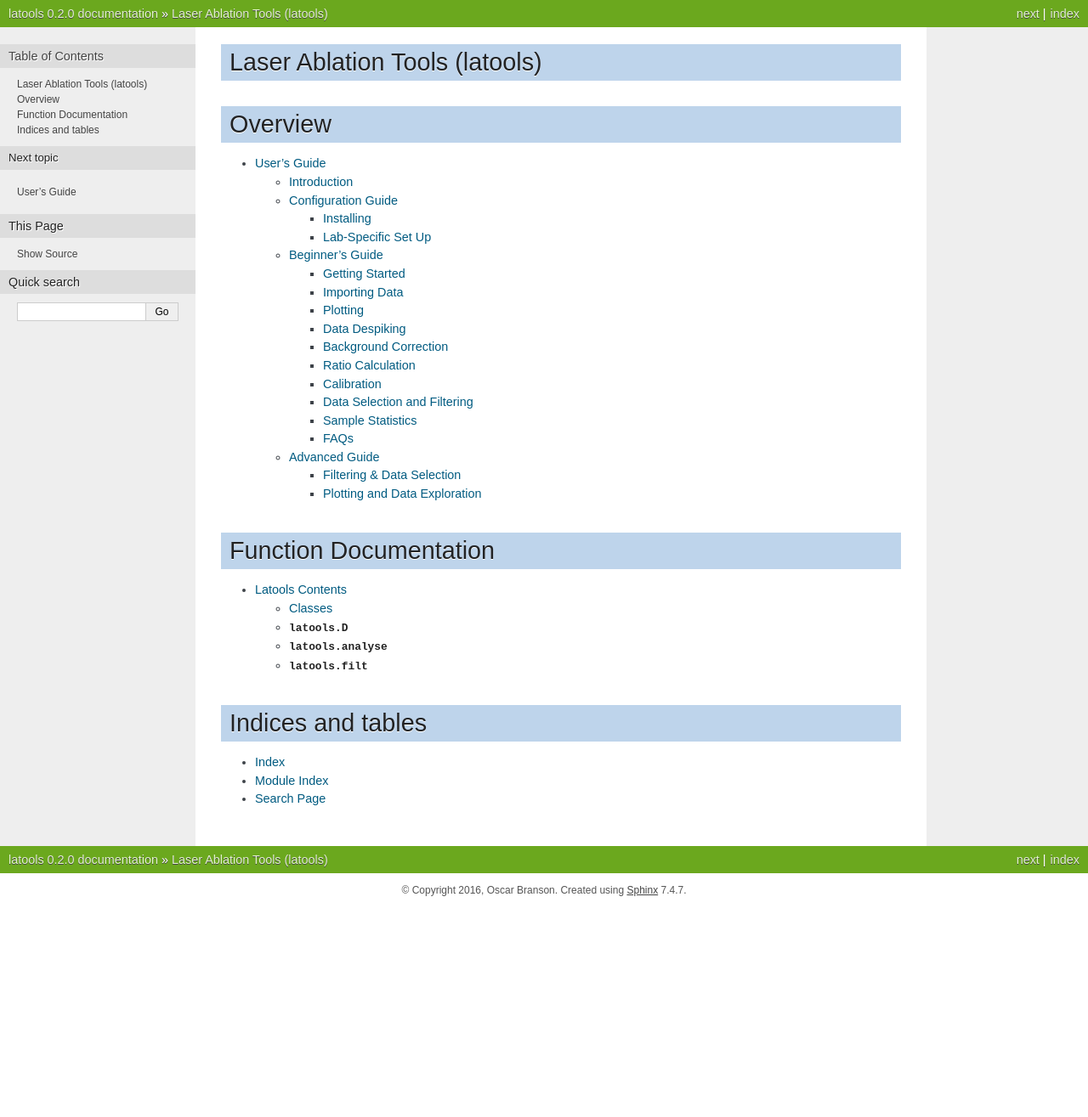
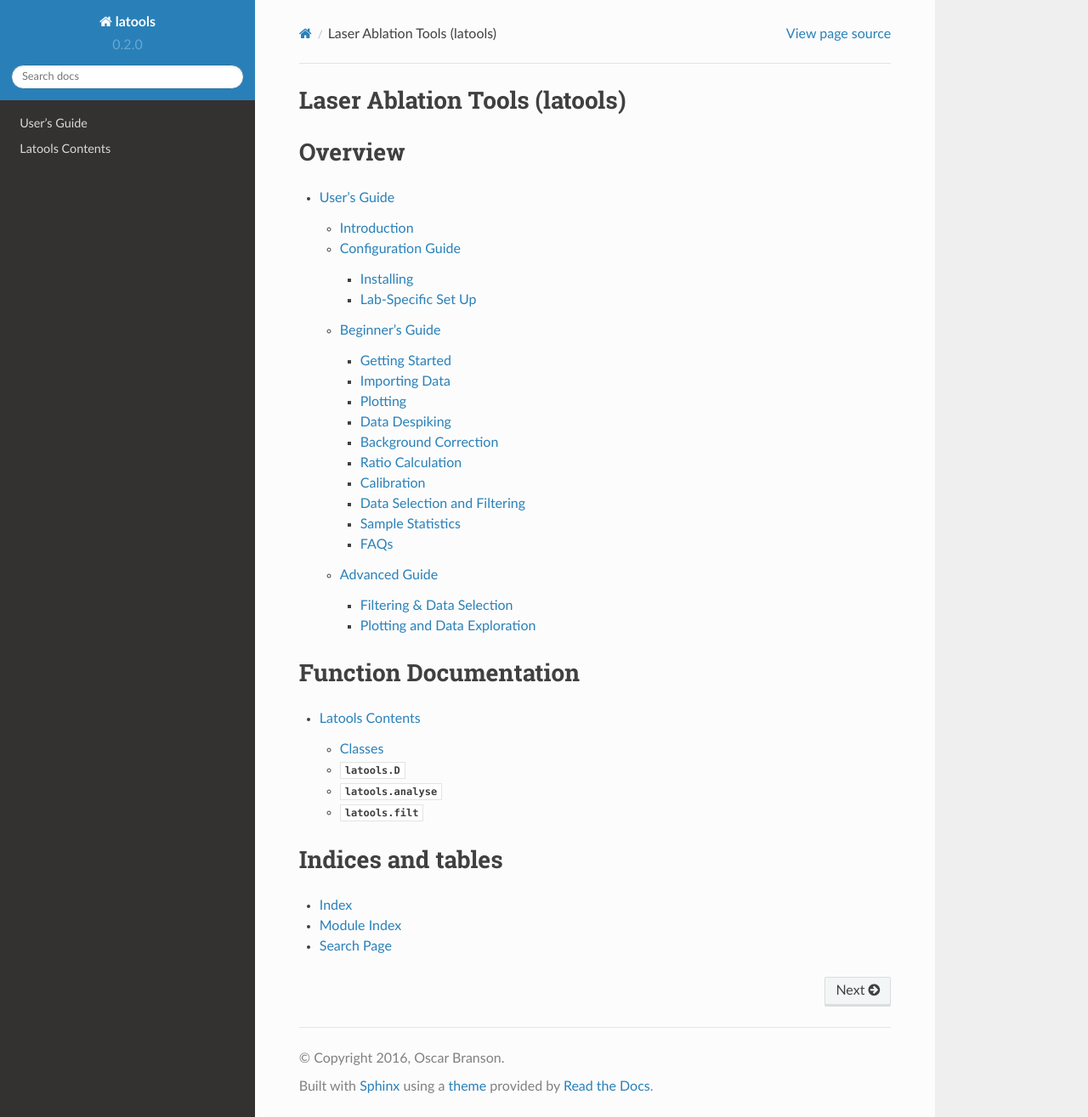
Before and after one commit to oscarbranson/latools, a Sphinx documentation site: the page built from docs/source/index.rst, in a window 1280 px wide and 1315 px high. Shown: the whole window at 85% size. Built offline with Sphinx 7.4.7 and the Read the Docs theme 2.0.0, drawn with Linux system fonts in a browser that asks for light colours.

Commit message:
Changed documentation theme to rtd.

```diff
--- a/docs/source/conf.py
+++ b/docs/source/conf.py
@@ -37,6 +37,8 @@
     'sphinx.ext.githubpages',
     'numpydoc',
 ]
+
+numpydoc_show_class_members = False
 
 # Add any paths that contain templates here, relative to this directory.
 templates_path = ['_templates']
@@ -116,7 +118,7 @@
 
 # The theme to use for HTML and HTML Help pages.  See the documentation for
 # a list of builtin themes.
-html_theme = 'nature'
+html_theme = 'sphinx_rtd_theme'
 
 # Theme options are theme-specific and customize the look and feel of a theme
 # further.  For a list of options available for each theme, see the
```
